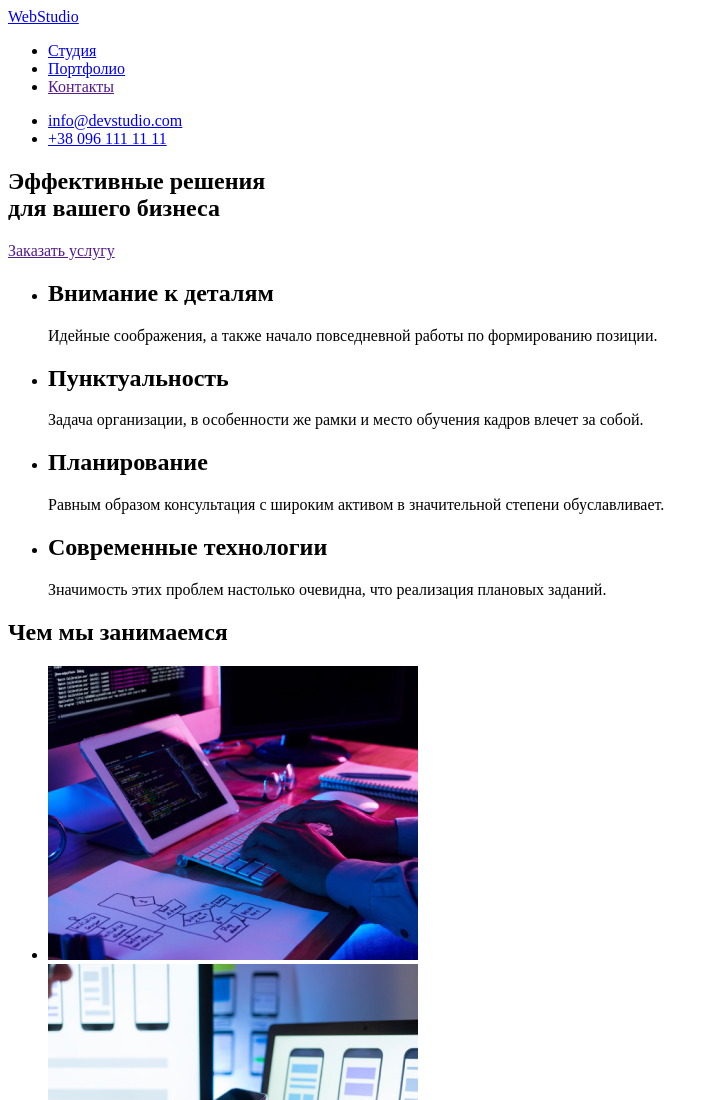
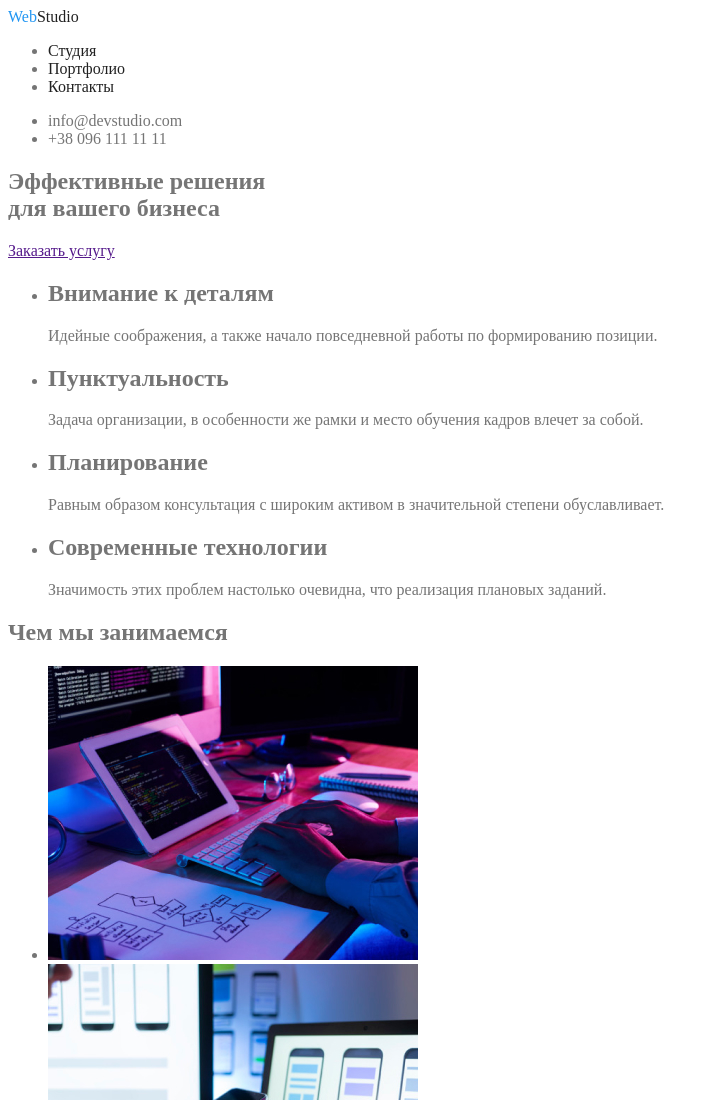
Before and after one commit to AlexKmetyuk/goit-markup-hw-02, a plain HTML site: page index.html in a window 1280 px wide. Shown: the top 1100 px of the page, without its empty margins (0-717 px from the left). Drawn offline with Linux system fonts and the light colour scheme.

Commit message:
добавлено оформления цвета и текста шапки

```diff
--- a/index.html
+++ b/index.html
@@ -9,17 +9,17 @@
 <body>
     <header>
         <nav>
-            <a href="./index.html">WebStudio</a>
+            <a href="./index.html" class="logo"><span class="logo-web">Web</span>Studio</a>
 
             <ul>
-                <li><a href="./index.html">Студия</a></li>
-                <li><a href="./portfolio.html">Портфолио</a></li>
-                <li><a href="">Контакты</a></li>
+                <li><a href="./index.html" class="nav-link">Студия</a></li>
+                <li><a href="./portfolio.html" class="nav-link">Портфолио</a></li>
+                <li><a href="" class="nav-link">Контакты</a></li>
             </ul>
 
             <ul>
-                <li><a href="mailto:info@devstudio.com">info@devstudio.com</a></li>
-                <li><a href="tel:+380961111111">+38 096 111 11 11</a></li>
+                <li><a href="mailto:info@devstudio.com" class="contacts">info@devstudio.com</a></li>
+                <li><a href="tel:+380961111111" class="contacts">+38 096 111 11 11</a></li>
             </ul>
         </nav>
     </header>
--- a/style/styles.css
+++ b/style/styles.css
@@ -4,3 +4,34 @@
 /* Цвет выделения #2196F3 */
 /* цвет первичного текста #212121 */
 /* цвет вторичного текста #757575 */
+body{
+    color: #757575;
+}
+header{
+    background-color: white;
+}
+.logo{
+    color: #212121;
+    text-decoration: none;
+
+}
+.logo-web{
+    color: #2196F3;
+}
+.nav-link{
+    color: #212121;
+    text-decoration: none;
+}
+.nav-link:hover,
+.nav-link:focus,
+.logo:focus{
+    color: #2196F3;
+}
+.contacts{
+    text-decoration: none;
+    color: #757575;
+}
+.contacts:hover,
+.contacts:focus{
+    color: #2196F3;
+}
```
Also changed, not shown: portfolio.html (+6 -6 lines).
